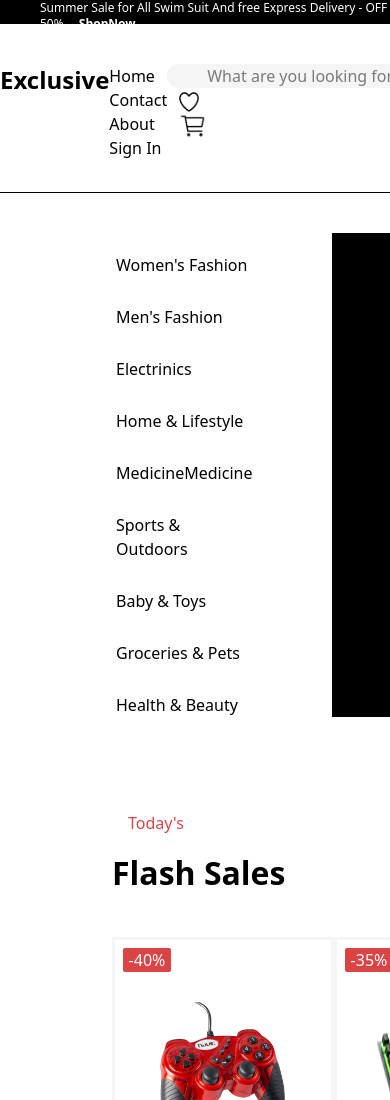
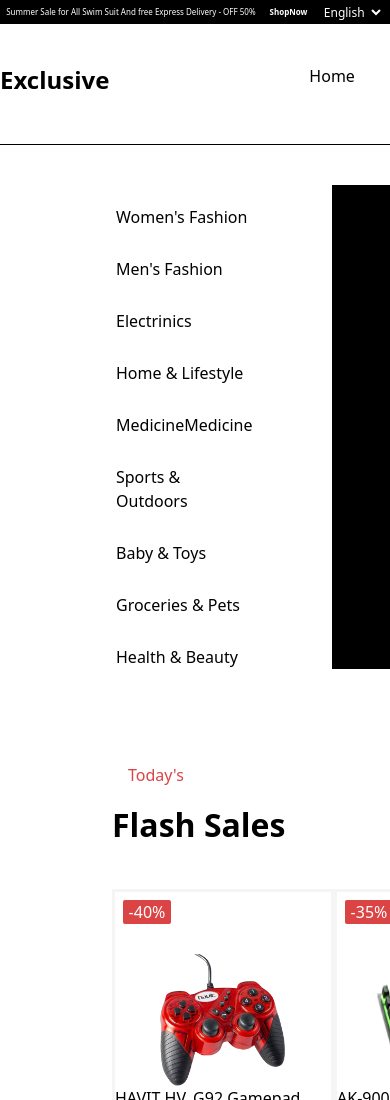
Before and after one commit to khizarjadoon68/Exclusive-App-2, a website: page index.html in a window 390 px wide. Shown: the top 1100 px of the page. Drawn offline with nearby package versions, Linux system fonts and the light colour scheme.

Commit message:
Upper navbar responsive

```diff
--- a/index.html
+++ b/index.html
@@ -13,9 +13,9 @@
 <body>
     <div class="Whole container">
 
-         <!-- container  -->
-        <div class="hidden sm:flex container top-nabar overflow-hidden items-center w-full h-6 justify-around bg-black">
-            <p class="text-white text-xs ml-10  ">Summer Sale for All Swim Suit And free Express Delivery -
+        <!-- container  -->
+        <div class="flex sm:flex container top-nabar overflow-hidden items-center w-full h-6 justify-around bg-black">
+            <p class="text-[8px] text-white sm:text-xs sm:ml-10  ">Summer Sale for All Swim Suit And free Express Delivery -
                 OFF 50%
                 <a class="font-bold ml-3" href="#">ShopNow</a>
             </p>
@@ -26,13 +26,14 @@
             </select>
         </div>
 
-        <div class="flex sm:flex sm:justify-around mt-10">
+
+        <div class="flex justify-around mt-10">
             <div class="flex">
                 <h1 class=" font-bold text-2xl">Exclusive</h1>
             </div>
 
-            <div class="nav-links ml-50">
-                <ul class=" sm:flex gap-10 md:gap lg:gap-10">
+            <div class=" ml-50">
+                <ul class=" flex gap-10">
                     <li class=""><a class="mt-5" href="#">Home</a></li>
                     <li class=""><a class="mt-5" href="#">Contact</a></li>
                     <li class=""><a class="mt-5" href="#">About</a></li>
@@ -41,10 +42,9 @@
                 </ul>
 
             </div>
-            <div class=""><ion-icon onclick="ontoggleMenu(this)" class="text-3xl cursor-pointer font-bold sm:hidden"
-                name="menu"></ion-icon></div>
 
-            <div class="hidden lg:mt-2 sm:hidden lg:ml-20 md:flex">
+
+            <div class="mt-2 ml-20 flex">
                 <div class="flex bg-[rgba(245,245,245,1)] rounded-xl w-70 justify-center">
                     <input class="w-50 " type="search" placeholder="What are you looking for">
                     <span class="mt-1 material-symbols-outlined m-0 p-0">
@@ -760,14 +760,7 @@
     </div>
 
 
-    <script>
 
-const navLink = document.querySelector('nav-links')
-        function ontoggleMenu(e) {
-            e.name = e.name === 'menu' ? 'close' : 'menu'
-            navLink.classList.toggle('top[9%]')
-        }
-    </script>
 </body>
 
 </html>
```
Also changed, not shown: output.css.
